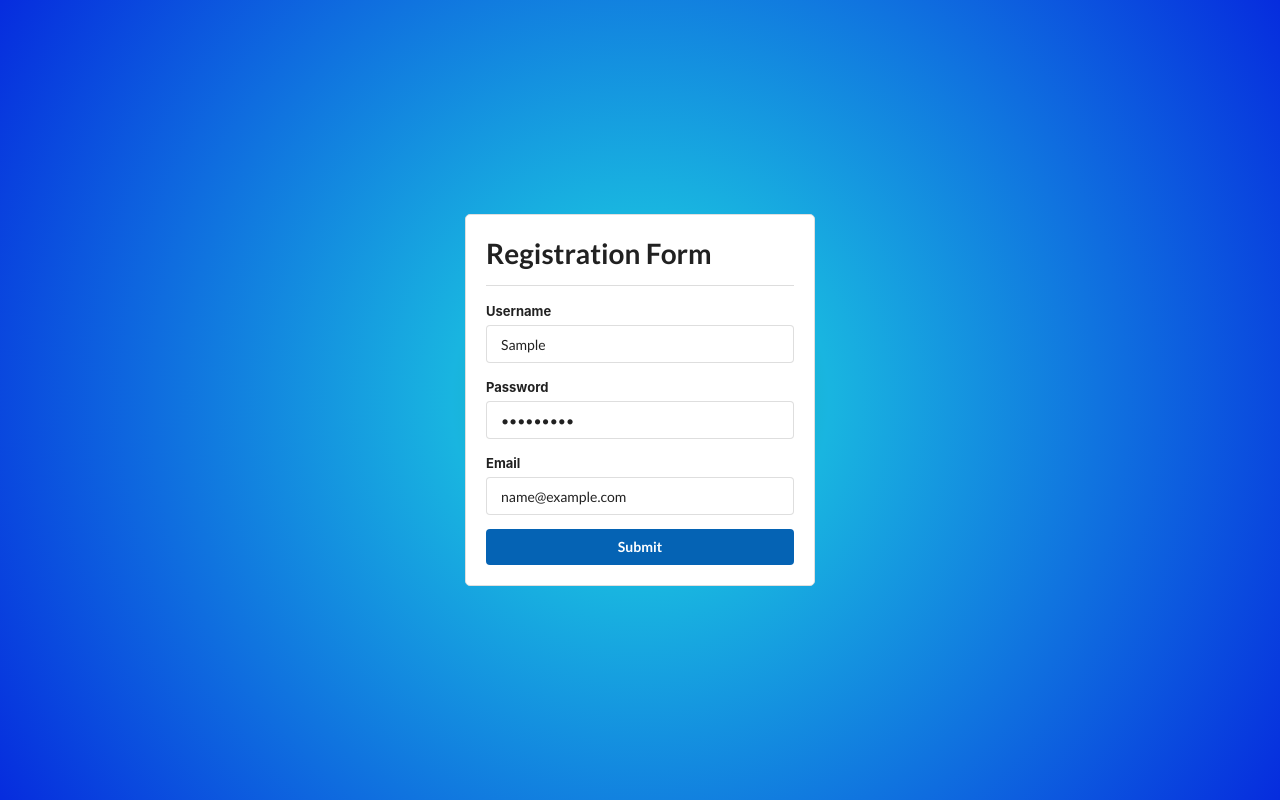
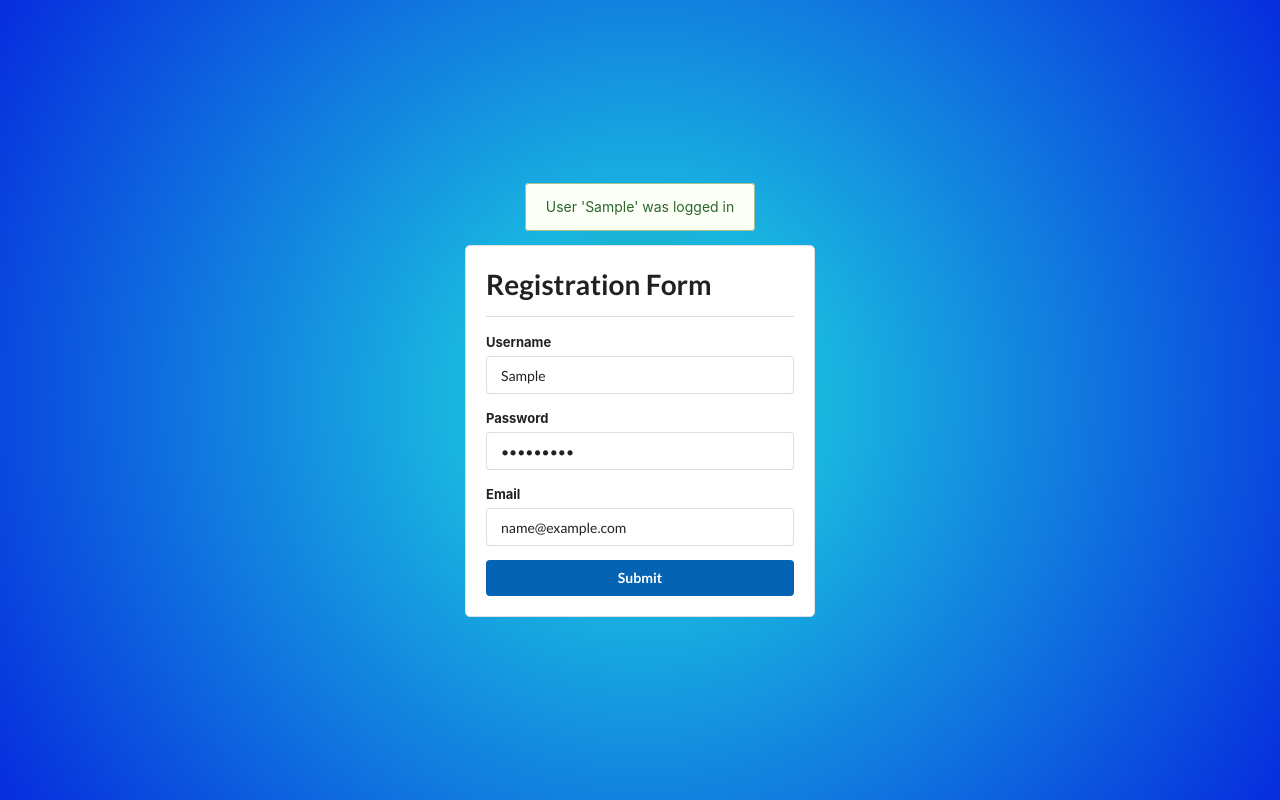
Before and after one commit to AlexKomanov/react-login-page, a React (Create React App) app: page / in a window 1280 px wide. Both pictures are taken after typing "Sample", "Sample123", "name@example.com" into the empty fields and a click on the button "Submit". Built offline with nearby package versions, Linux system fonts and the light colour scheme.

Commit message:
Adding messages

```diff
--- a/src/App.js
+++ b/src/App.js
@@ -1,16 +1,24 @@
+import { useState } from 'react';
 import { useForm } from 'react-hook-form';
 import './App.css';
 
 const App = () => {
 
   const {register, handleSubmit, formState: {errors}} = useForm();
+  const [isSubmit, setIsSubmit] = useState(false);
+  const [username, setUsername] = useState('');
+
 
   const onSubmit = (data) => {
-    console.log(data);
+    setIsSubmit(true);
+    setUsername(data.username);
   }
 
   return (
     <div className="container">
+      {isSubmit?
+      <div className='ui message success'>User '{username}' was logged in</div> :
+      <div className='ui message warning'>Welcome, please Login</div>}
      <form onSubmit={handleSubmit(onSubmit)}>
       <h1>Registration Form</h1>
       <div className='ui divider'></div>
@@ -19,17 +27,17 @@ const App = () => {
           <label>Username</label>
           <input type="text" {...register('username', {required: "Username is required"})} placeholder='Username' />
         </div>
-        <p>{errors.username?.message}</p>
+        <p name='username-error'>{errors.username?.message}</p>
         <div className='field'>
           <label>Password</label>
-          <input type="password" {...register('password', {required: "Password is requiredd"})} placeholder='Password' />
+          <input type="password" {...register('password', {required: "Password is requiredd", minLength: {value: 4, message: "Password should be at least with 4 characters"}})} placeholder='Password' />
         </div>
-        <p>{errors.password?.message}</p>
+        <p name='password-error'>{errors.password?.message}</p>
         <div className='field'>
           <label>Email</label>
           <input type="email" {...register('email', {required: "Email is required"})} placeholder='Email' />
         </div>
-        <p>{errors.email?.message}</p>
+        <p name='email-error'>{errors.email?.message}</p>
         <button className='fluid ui button blue'>Submit</button>
       </div>
      </form>
```
